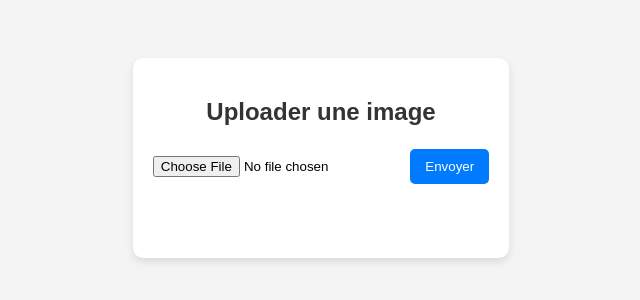
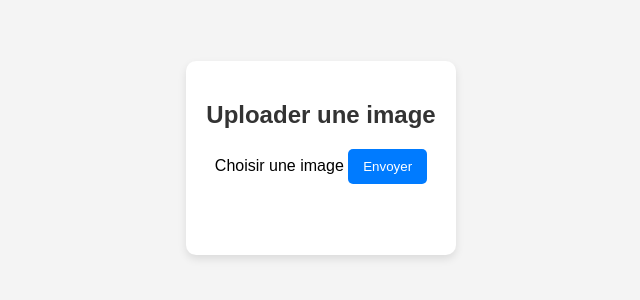
Before and after one commit to Sufmax/scanneur, a plain HTML site: page index.html in a window 1280 px wide. Shown: the part 242-542 px from the top of the page, without its empty margins (319-959 px from the left). Drawn offline with Linux system fonts and the light colour scheme.

Commit message:
Update index.html (mod btono)

```diff
--- a/index.html
+++ b/index.html
@@ -9,7 +9,8 @@
 <body>
     <div class="container">
         <h2>Uploader une image</h2>
-        <input type="file" id="imageInput">
+        <label for="imageInput" class="custom-file-button">Choisir une image</label>
+        <input type="file" id="imageInput" style="display: none;" onchange="handleFileChange()">
         <button onclick="sendImage()">Envoyer</button>
         <p id="result"></p>
     </div>
```
